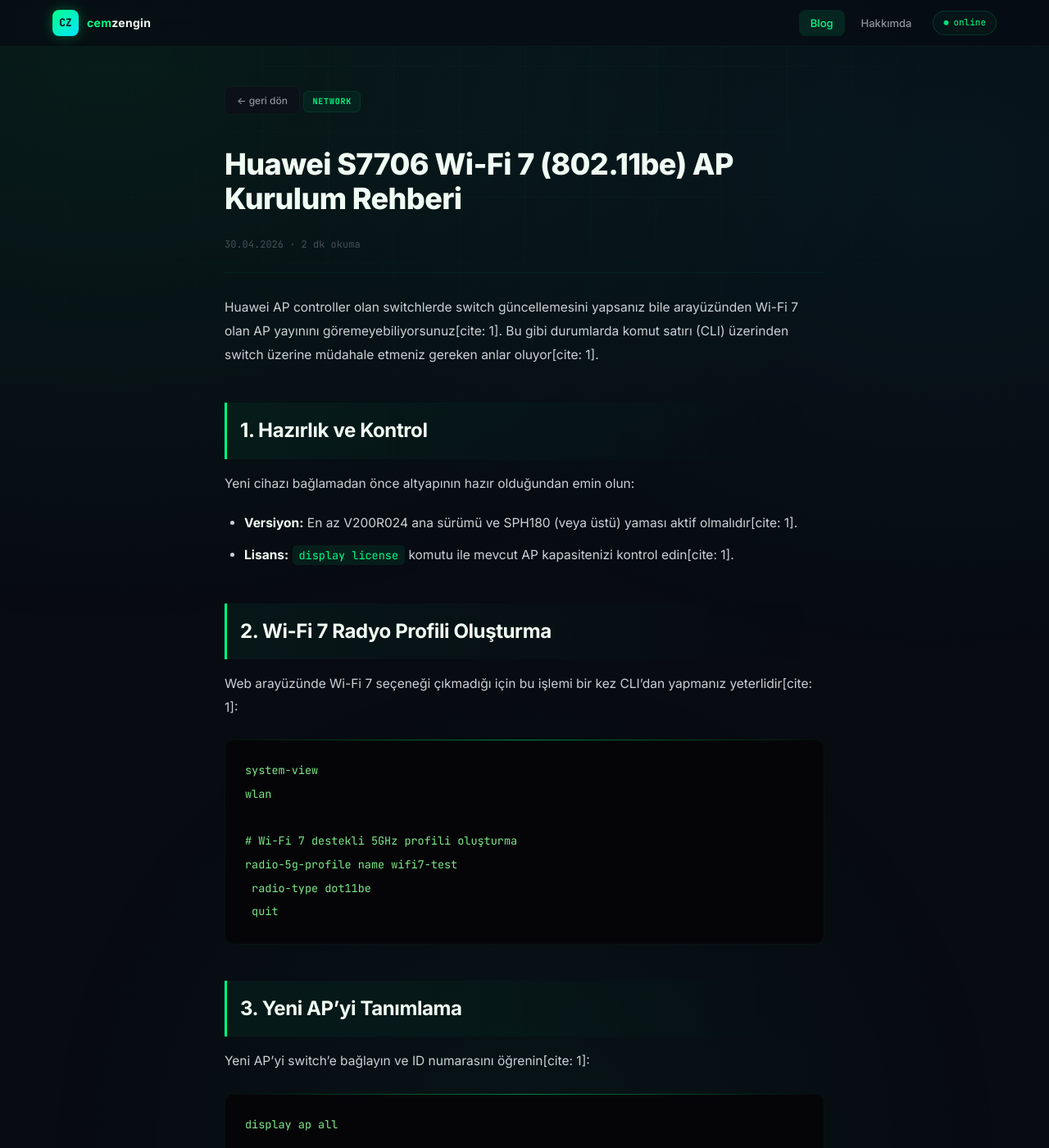
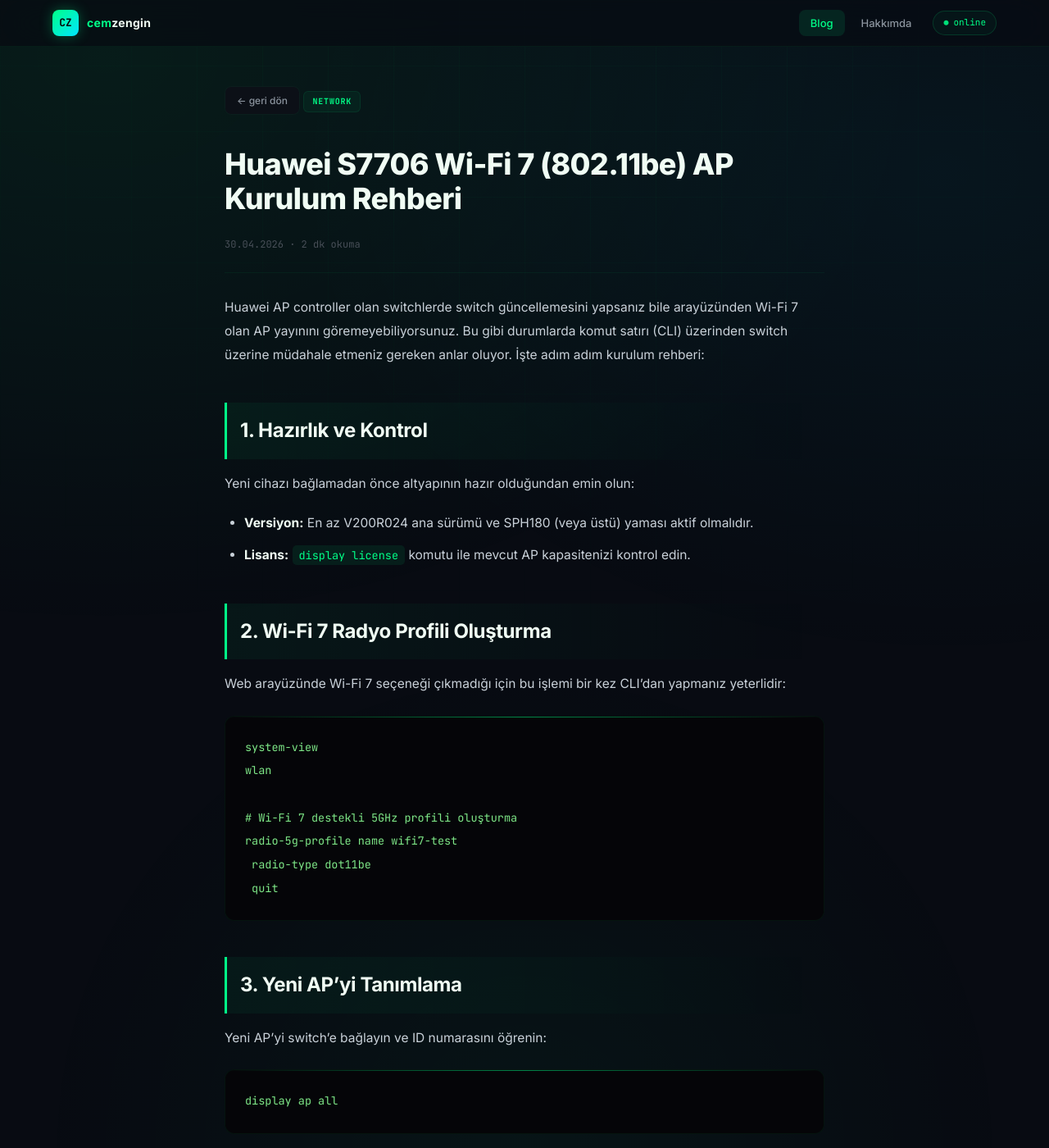
Before and after one commit to beratcemzengin/cemzengin.com, a Jekyll site: the page built from _posts/2026-04-30-huawei-s7706-wifi-7-ap-kurulum-rehberi.md, in a window 1280 px wide and 1400 px high. Shown: the whole window at 82% size. Built offline with Jekyll 4.4.1, drawn with Linux system fonts in a browser that asks for light colours; some of the changed text lies outside the part shown.

Commit message:
Update 2026-04-30-huawei-s7706-wifi-7-ap-kurulum-rehberi.md

````diff
--- a/_posts/2026-04-30-huawei-s7706-wifi-7-ap-kurulum-rehberi.md
+++ b/_posts/2026-04-30-huawei-s7706-wifi-7-ap-kurulum-rehberi.md
@@ -5,15 +5,15 @@
 categories: network
 ---
 
-Huawei AP controller olan switchlerde switch güncellemesini yapsanız bile arayüzünden Wi-Fi 7 olan AP yayınını göremeyebiliyorsunuz[cite: 1]. Bu gibi durumlarda komut satırı (CLI) üzerinden switch üzerine müdahale etmeniz gereken anlar oluyor[cite: 1].
+Huawei AP controller olan switchlerde switch güncellemesini yapsanız bile arayüzünden Wi-Fi 7 olan AP yayınını göremeyebiliyorsunuz. Bu gibi durumlarda komut satırı (CLI) üzerinden switch üzerine müdahale etmeniz gereken anlar oluyor. İşte adım adım kurulum rehberi:
 
 ## 1. Hazırlık ve Kontrol
 Yeni cihazı bağlamadan önce altyapının hazır olduğundan emin olun:
-* **Versiyon:** En az V200R024 ana sürümü ve SPH180 (veya üstü) yaması aktif olmalıdır[cite: 1].
-* **Lisans:** `display license` komutu ile mevcut AP kapasitenizi kontrol edin[cite: 1].
+* **Versiyon:** En az V200R024 ana sürümü ve SPH180 (veya üstü) yaması aktif olmalıdır.
+* **Lisans:** `display license` komutu ile mevcut AP kapasitenizi kontrol edin.
 
 ## 2. Wi-Fi 7 Radyo Profili Oluşturma
-Web arayüzünde Wi-Fi 7 seçeneği çıkmadığı için bu işlemi bir kez CLI'dan yapmanız yeterlidir[cite: 1]:
+Web arayüzünde Wi-Fi 7 seçeneği çıkmadığı için bu işlemi bir kez CLI'dan yapmanız yeterlidir:
 ```bash
 system-view
 wlan
@@ -25,15 +25,14 @@
 ```
 
 ## 3. Yeni AP'yi Tanımlama
-Yeni AP'yi switch'e bağlayın ve ID numarasını öğrenin[cite: 1]:
+Yeni AP'yi switch'e bağlayın ve ID numarasını öğrenin:
 ```bash
 display ap all
 ```
 *(Örnek: Yeni cihazın ID'si 42 olsun.)*
 
 ## 4. Profili Yeni AP'ye Atama
-Bu profil sadece Wi-Fi 7 destekli cihazlara (AirEngine 5776-26 gibi) atanmalıdır[cite: 1]:
-
+Bu profil sadece Wi-Fi 7 destekli cihazlara (AirEngine 5776-26 gibi) atanmalıdır:
 ```bash
 wlan
  ap-id 42
@@ -50,18 +49,19 @@
 ```
 
 ## 5. Sistem ve Protokol Denetleme (Kritik Adım)
-Tüm AP'lerin hangi protokolde (ax mi be mi) çalıştığını tek bir tabloda görmek için şu komutu kullanın[cite: 1]:
+Tüm AP'lerin hangi protokolde (ax mi be mi) çalıştığını tek bir tabloda görmek için şu komutu kullanın:
+
 ```bash
 display wlan radio all
 ```
 
-**Kontrol:** Bu tabloda, yeni eklediğiniz AP'nin karşısında **11be** yazdığını görmelisiniz[cite: 1]. Diğer eski AP'lerinizin **11ax** olarak kalmaya devam ettiğini de buradan teyit edebilirsiniz[cite: 1].
+**Kontrol:** Bu tabloda, yeni eklediğiniz AP'nin karşısında **11be** yazdığını görmelisiniz. Diğer eski AP'lerinizin **11ax** olarak kalmaya devam ettiğini de buradan teyit edebilirsiniz.
 
 ## 6. Kayıt
-Yaptığınız ayarların kalıcı olması için[cite: 1]:
+Yaptığınız ayarların kalıcı olması için:
 ```bash
 save
 ```
 
-> **Not:** Web arayüzünde "Radio Type" kısmının boş görünmesi tamamen görsel bir durumdur; `display wlan radio all` çıktısında **11be** yazıyorsa Wi-Fi 7 hızından faydalanıyorsunuz demektir[cite: 1].
+> **Not:** Web arayüzünde "Radio Type" kısmının boş görünmesi tamamen görsel bir durumdur; `display wlan radio all` çıktısında **11be** yazıyorsa Wi-Fi 7 hızından faydalanıyorsunuz demektir.
 ```
````
